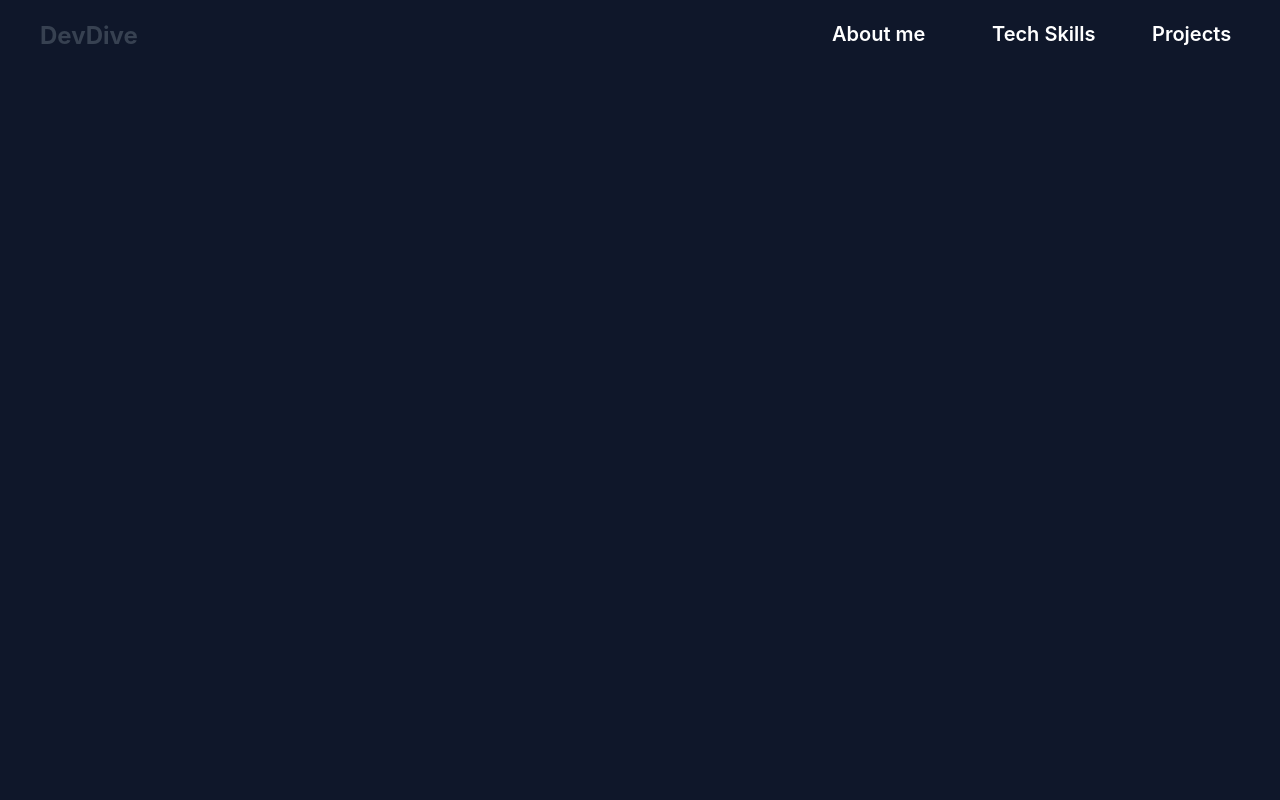
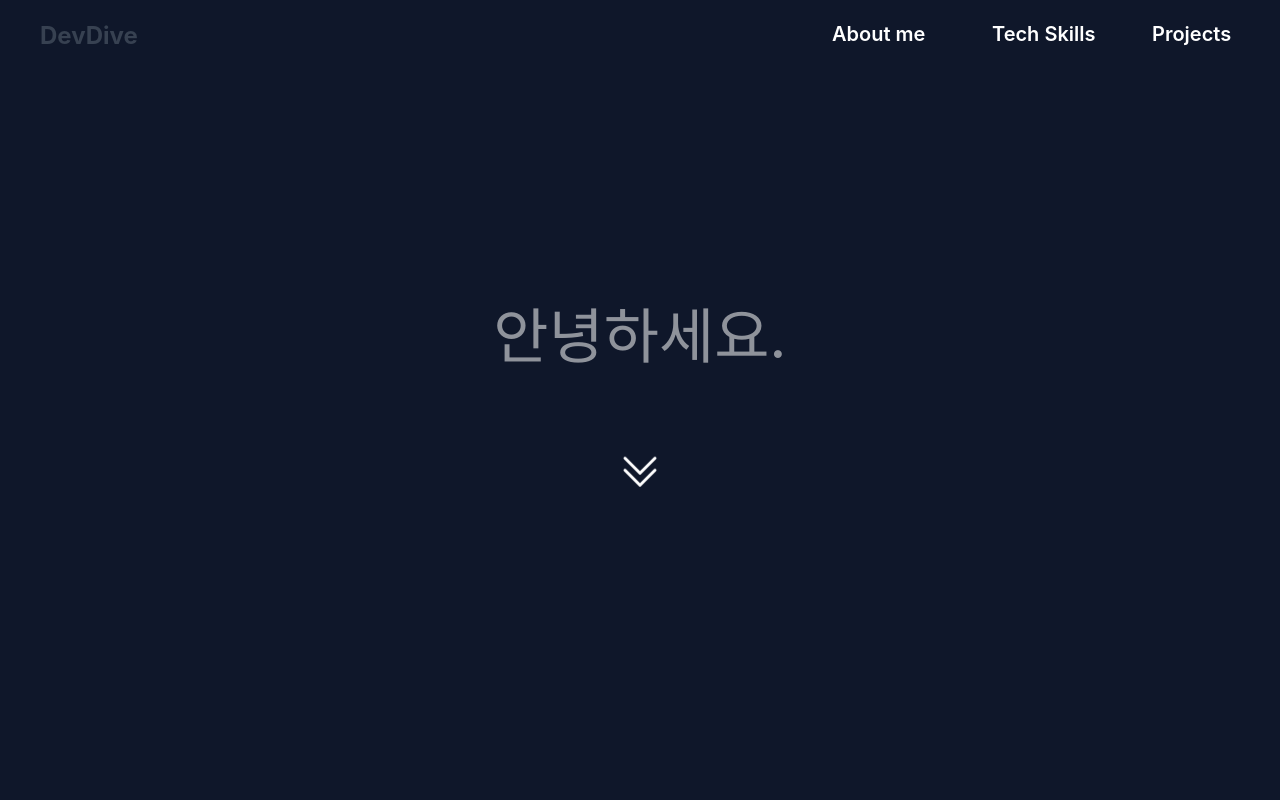
Before and after one commit to pione3r/portfolio, a React (Create React App) app: page / in a window 1280 px wide. Shown: the top 800 px of the page. Built offline with nearby package versions, Linux system fonts and the light colour scheme; the HTML template or start-up script is replaced by a standard one.

Commit message:
[feat] 메인페이지toAboutMe 버튼 구현 및 네비게이션바 링크 로직 수정

```diff
--- a/src/App.js
+++ b/src/App.js
@@ -37,7 +37,7 @@ export default function App() {
             pageLocationOffset={pageLocationOffset}
             setPageLocationOffset={setPageLocationOffset}
           />
-          <Main />
+          <Main setPageLocationOffset={setPageLocationOffset} />
           <AboutMe />
           <Skills />
           <Projects />
--- a/src/components/web/about-me.jsx
+++ b/src/components/web/about-me.jsx
@@ -1,7 +1,7 @@
 export default function AboutMe() {
   return (
     <>
-      <section id="about-me" className="about-me-conteiner w-screen h-screen bg-white flex flex-col items-center gap-10">
+      <section id="about-me-web" className="about-me-conteiner w-screen h-screen bg-white flex flex-col items-center gap-10">
         <div className="about-me-title w-fit h-fit text-5xl mt-28 font-bold">
           ABOUT ME
         </div>
--- a/src/components/web/header.jsx
+++ b/src/components/web/header.jsx
@@ -2,27 +2,31 @@ export default function NavigationBar({
   pageLocationOffset,
   setPageLocationOffset,
 }) {
+  const aboutMeLocation = document.getElementById("about-me-web")?.offsetTop || 0;
+  const skillsLocation = document.getElementById("skills-web")?.offsetTop || 0;
+  const projectsLocation = document.getElementById("projects-web")?.offsetTop || 0;
+
   const onMoveToMain = () => {
     window.scrollTo({ left: 0, top: 0, behavior: "smooth" });
     setPageLocationOffset(0);
   };
   const onMoveToAboutMe = () => {
-    window.scrollTo({ left: 0, top: 721, behavior: "smooth" });
-    setPageLocationOffset(721);
+    window.scrollTo({ left: 0, top: aboutMeLocation, behavior: "smooth" });
+    setPageLocationOffset(aboutMeLocation);
   };
   const onMoveToSkills = () => {
-    window.scrollTo({ left: 0, top: 1442, behavior: "smooth" });
-    setPageLocationOffset(1442);
+    window.scrollTo({ left: 0, top: skillsLocation, behavior: "smooth" });
+    setPageLocationOffset(skillsLocation);
   };
   const onMoveToProjects = () => {
-    window.scrollTo({ left: 0, top: 2800, behavior: "smooth" });
-    setPageLocationOffset(2800);
+    window.scrollTo({ left: 0, top: projectsLocation, behavior: "smooth" });
+    setPageLocationOffset(projectsLocation);
   };
   return (
     <>
       <header
         className={
-          pageLocationOffset >= 0 && pageLocationOffset < 1370
+          pageLocationOffset >= 0 && pageLocationOffset < skillsLocation
             ? "header-container w-full h-20 flex fixed top-0 bg-slate-900"
             : "header-container w-full h-20 flex fixed top-0"
         }
--- a/src/components/web/main.jsx
+++ b/src/components/web/main.jsx
@@ -1,5 +1,49 @@
-export default function Main() {
+export default function Main({setPageLocationOffset}) {
+  const aboutMeLocation = document.getElementById("about-me-web")?.offsetTop || 0;
+
+  const onMoveToAboutMe = () => {
+    window.scrollTo({ left: 0, top: aboutMeLocation, behavior: "smooth" });
+    setPageLocationOffset(aboutMeLocation);
+  };
+
   return (
-    <div className="main-container w-screen h-screen text-slate-400 bg-slate-900"></div>
+    <>
+      <div
+        id="main-web"
+        className="main-container w-screen h-screen text-slate-400 bg-slate-900 flex flex-col gap-20 justify-center items-center"
+      >
+        <div className="main-title text-white text-6xl blink">안녕하세요.</div>
+        <div className="main-arrow-down-button w-12 h-12 bounce" onClick={onMoveToAboutMe}>
+          <img src="/main-arrow-down.svg" alt="" />
+        </div>
+      </div>
+      <style jsx="true">
+        {`
+          @keyframes blink-effect {
+            50% {
+              opacity: 0;
+            }
+          }
+
+          @keyframes bounce-effect {
+            50% {
+              transform: translateY(5px);
+            }
+          }
+
+          .blink {
+            animation: blink-effect 5s ease-in-out infinite;
+          }
+
+          .bounce {
+            animation: bounce-effect 1s ease-in-out infinite;
+          }
+
+          .main-arrow-down-button {
+            cursor: pointer;
+          }
+        `}
+      </style>
+    </>
   );
 }
--- a/src/components/web/projects.jsx
+++ b/src/components/web/projects.jsx
@@ -1,7 +1,7 @@
 export default function Projects() {
   return (
     <>
-      <section className="w-screen h-screen bg-zinc-700 flex flex-col gap-10 justify-center items-center">
+      <section id="projects-web" className="w-screen h-screen bg-zinc-700 flex flex-col gap-10 justify-center items-center">
         <div className="about-me-title w-fit h-fit text-5xl text-white mt-26 font-bold">
           PROJECTS
         </div>
--- a/src/components/web/skills.jsx
+++ b/src/components/web/skills.jsx
@@ -1,7 +1,7 @@
 export default function Skills() {
   return (
     <>
-      <section id="skills" className="skills-conteiner w-full h-fit bg-blue-900 flex flex-col items-center gap-10">
+      <section id="skills-web" className="skills-conteiner w-full h-fit bg-blue-900 flex flex-col items-center gap-10">
         <div className="skills-title w-fit h-fit text-white text-5xl mt-20 font-bold">
           SKILLS
         </div>
```
Also changed, not shown: public/main-arrow-down.svg (added).
